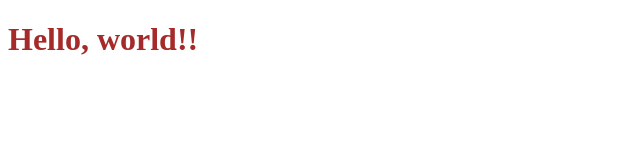
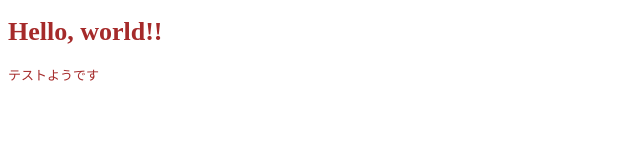
Before and after one commit to Mizoguchi-Yuhei/test-cloudflare, a plain HTML site: page index.html in a window 1280 px wide. Shown: the whole page, without its empty margins (0-640 px from the left). Drawn offline with Linux system fonts and the light colour scheme.

Commit message:
developブランチ作成 ファイル編集

```diff
--- a/index.html
+++ b/index.html
@@ -8,5 +8,6 @@
 </head>
 <body>
     <h1>Hello, world!!</h1>
+    <p>テストようです</p>
 </body>
 </html>
--- a/style.css
+++ b/style.css
@@ -1,3 +1,4 @@
 body {
     color: brown;
+    font-size: small;
 }
```
